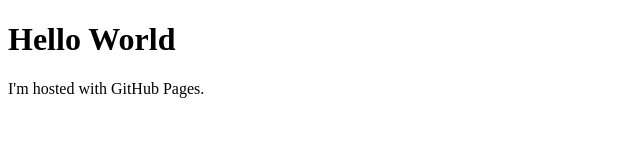
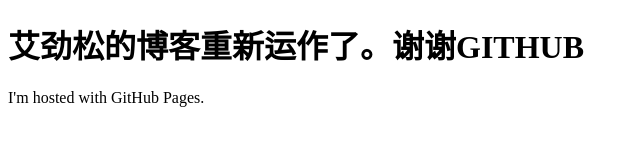
Before and after one commit to aijs/aijs.github.io, a plain HTML site: page index.html in a window 1280 px wide. Shown: the whole page, without its empty margins (0-640 px from the left). Drawn offline with Linux system fonts and the light colour scheme.

Commit message:
Update index.html

```diff
--- a/index.html
+++ b/index.html
@@ -1,7 +1,7 @@
 <!DOCTYPE html>
 <html>
 <body>
-<h1>Hello World</h1>
+<h1>艾劲松的博客重新运作了。谢谢GITHUB</h1>
 <p>I'm hosted with GitHub Pages.</p>
 </body>
 </html>
```
